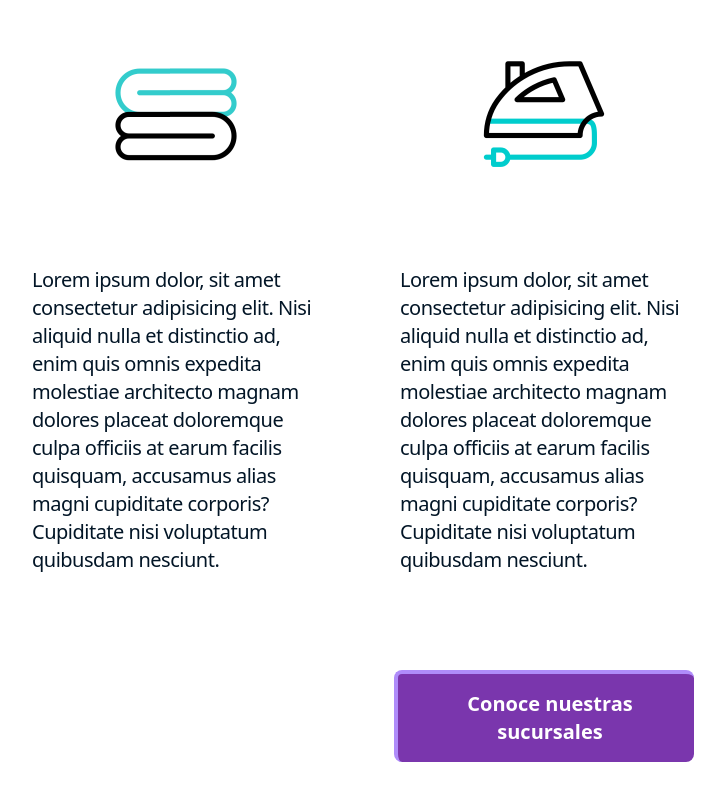
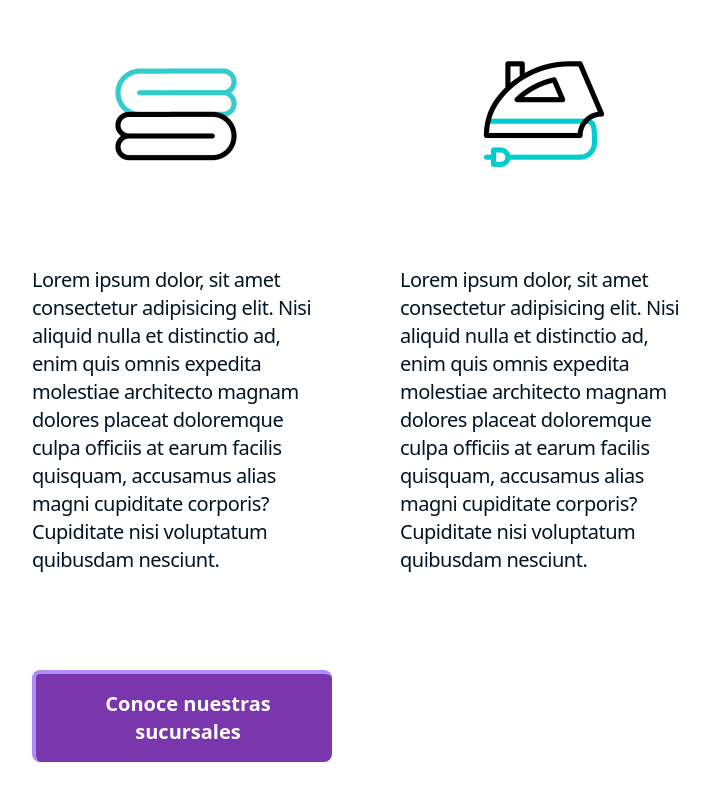
Before and after one commit to dspwebstudiomx/easylav-react, a React (Vite) app: page / in a window 1280 px wide. Shown: the part 1910-2710 px from the top of the page, without its empty margins (96-821 px from the left). Built offline with nearby package versions, Linux system fonts and the light colour scheme.

Commit message:
"Updated ButtonContainer component and ContactFacturacion component with changes to CSS classes and layout"

```diff
--- a/src/components/contacto/ContactFacturacion.jsx
+++ b/src/components/contacto/ContactFacturacion.jsx
@@ -383,7 +383,7 @@ export default function ContactFacturacion() {
               />
             }
             {/* Modals */}
-            <ButtonContainer position='items-center justify-center'>
+            <ButtonContainer position='items-center justify-center bg-red_light'>
               <SubmitButton type='submit' />
               <SubmitButton type='submit' />
               {/* <ButtonPrimary width='w-auto' title='Borrar Información' onClick={() => resetForm()} type='submit' /> */}
--- a/src/components/containers/ButtonContainer.jsx
+++ b/src/components/containers/ButtonContainer.jsx
@@ -9,7 +9,7 @@
 import PropTypes from 'prop-types'
 export default function ButtonContainer({ children, position, distance }) {
   return (
-    <div className={`flex flex-col sm:flex-row gap-8 w-full ${position} ${distance}`}>
+    <div className={`grid sm:grid-cols-2 gap-8 w-full ${position} ${distance}`}>
       {children}
     </div>
   )
```
